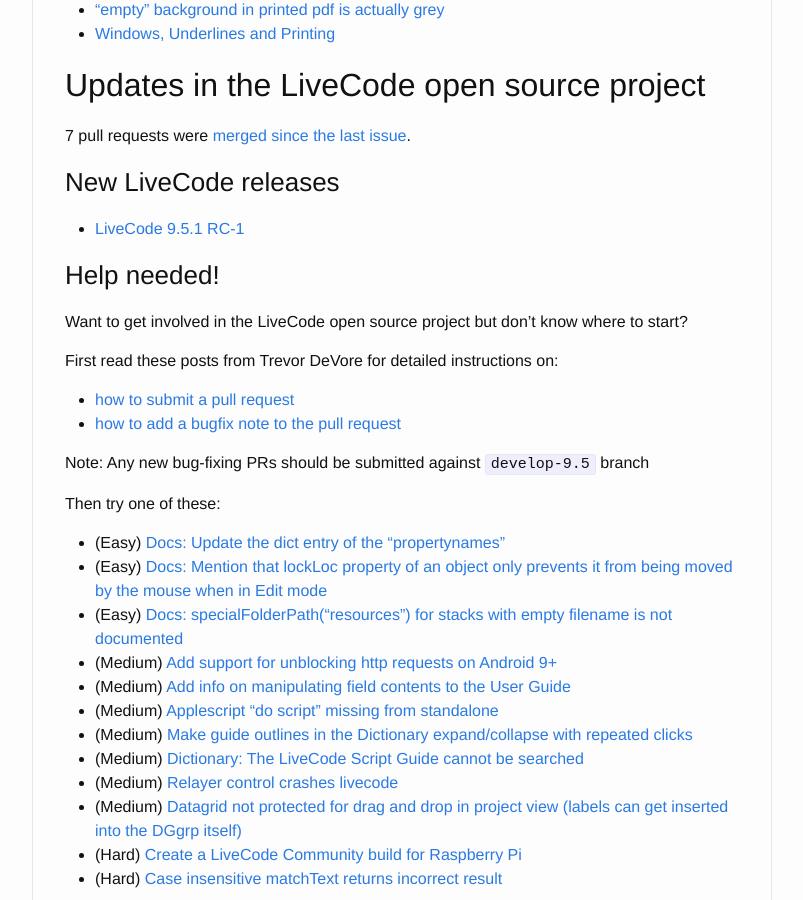
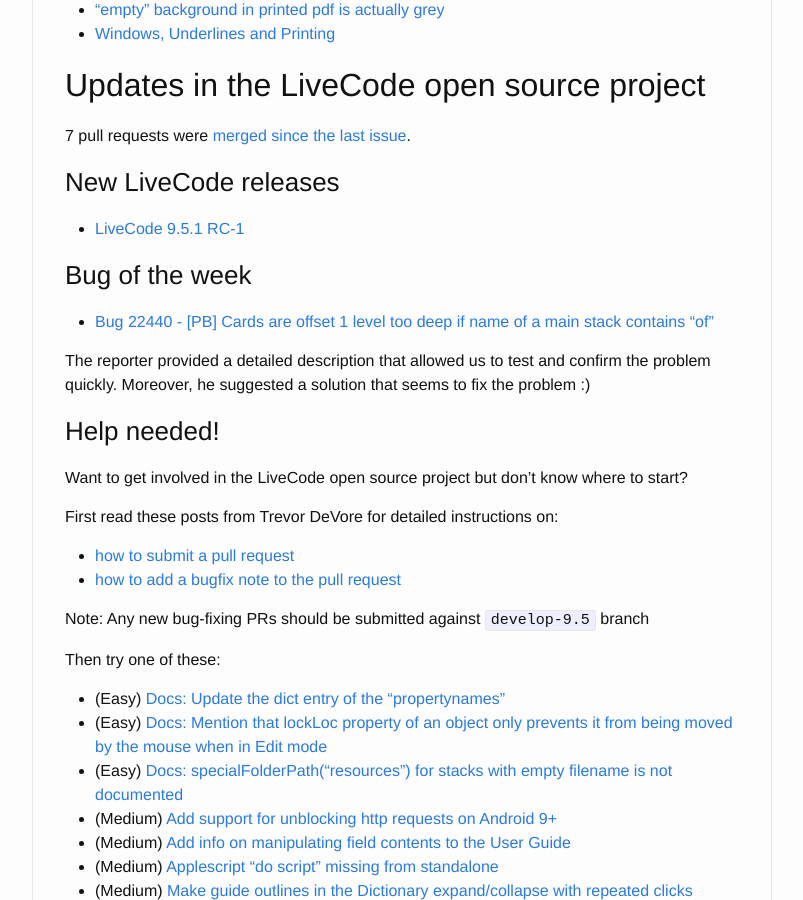
Before and after one commit to livecode/this-week-in-livecode, a Jekyll site: the page built from _posts/2019-11-04-this-week-in-livecode-200.markdown, in a window 1280 px wide and 900 px high, scrolled down 1105 px. Shown: the whole window, without its empty margins (238-1041 px from the left). Built offline with Jekyll 4.4.1, drawn with Linux system fonts in a browser that asks for light colours.

Commit message:
Issue 200 - Added bug of the week

```diff
--- a/_posts/2019-11-04-this-week-in-livecode-200.markdown
+++ b/_posts/2019-11-04-this-week-in-livecode-200.markdown
@@ -62,13 +62,13 @@
 - [Disable deleted object pool creation whilst debugging](https://github.com/livecode/livecode/pull/7185): The random crashes while debugging in the script editor are now fixed!
 --->
 
-<!---
+
 ### Bug of the week
 
-- [Bug 22408 - Display issues when changing stack and orientation on iOS](https://quality.livecode.com/show_bug.cgi?id=22408)
+- [Bug 22440 - [PB] Cards are offset 1 level too deep if name of a main stack contains "of"](https://quality.livecode.com/show_bug.cgi?id=22440)
 
-The reporter provided a detailed description and a helpful sample stack that allowed us to test and confirm the problem quickly.
---->
+The reporter provided a detailed description that allowed us to test and confirm the problem quickly. Moreover, he suggested a solution that seems to fix the problem :)
+
 
 ### Help needed!
 
```
